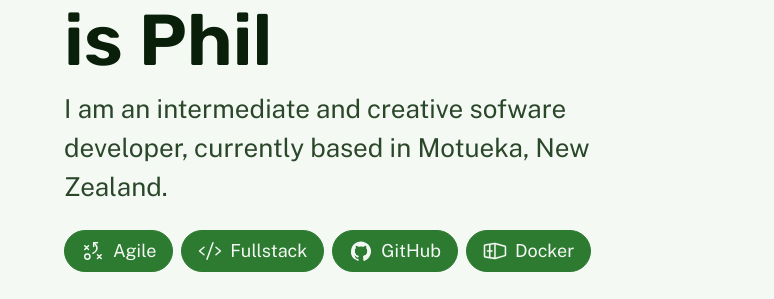
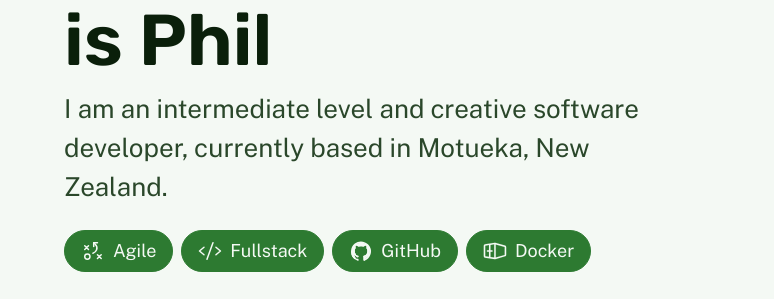
Before and after one commit to Phillip-D-Shields/astro-portfolio, an Astro site: page / in a window 1280 px wide. Shown: the part 379-678 px from the top of the page, 0-774 px from the left. Built offline with nearby package versions, Linux system fonts and the light colour scheme; Astro itself is replaced by a stand-in of ours.

Commit message:
Correct tagline wording for clarity and professionalism

```diff
--- a/src/pages/index.astro
+++ b/src/pages/index.astro
@@ -31,7 +31,7 @@ const projects = (await getCollection('work'))
 			<header class="hero">
 				<Hero
 					title="Kia ora, my name is Phil"
-					tagline="I am an intermediate and creative sofware developer, currently based in Motueka, New Zealand."
+					tagline="I am an intermediate level and creative software developer, currently based in Motueka, New Zealand."
 					align="start"
 				>
 					<div class="roles">
```
